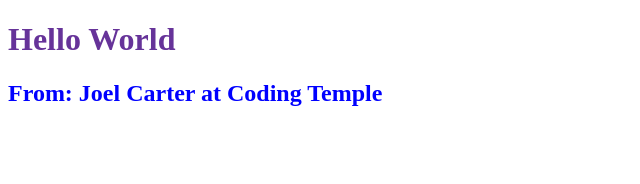
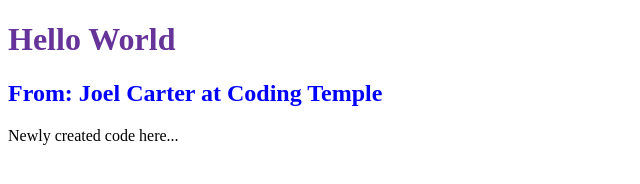
Before and after one commit to CodingTemple/githubtest-july2020, a plain HTML site: page index.html in a window 1280 px wide. Shown: the whole page, without its empty margins (0-640 px from the left). Drawn offline with Linux system fonts and the light colour scheme.

Commit message:
Adding new code for collab demo

```diff
--- a/index.html
+++ b/index.html
@@ -9,5 +9,8 @@
 <body>
     <h1>Hello World</h1>
     <h2>From: Joel Carter at Coding Temple</h2>
+
+    <!--This was added from my personal Fork-->
+    <p>Newly created code here...</p>
 </body>
 </html>
```
